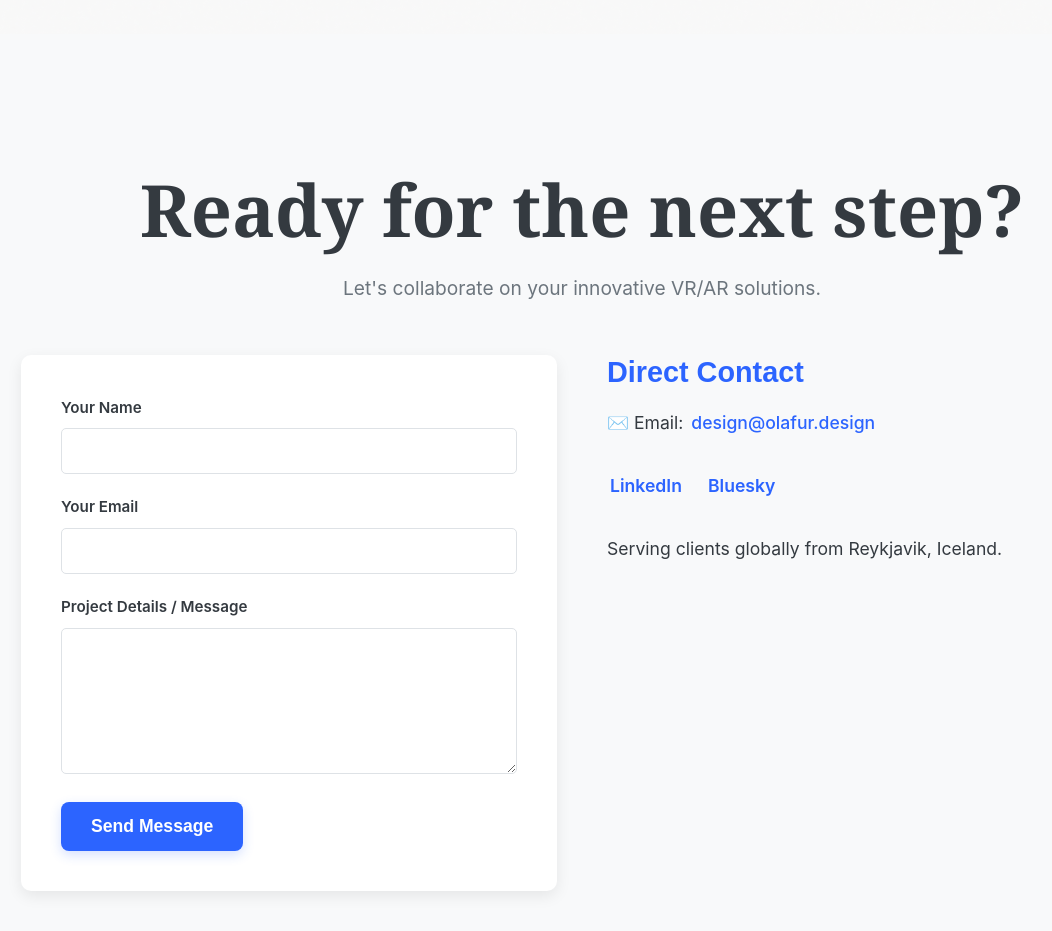
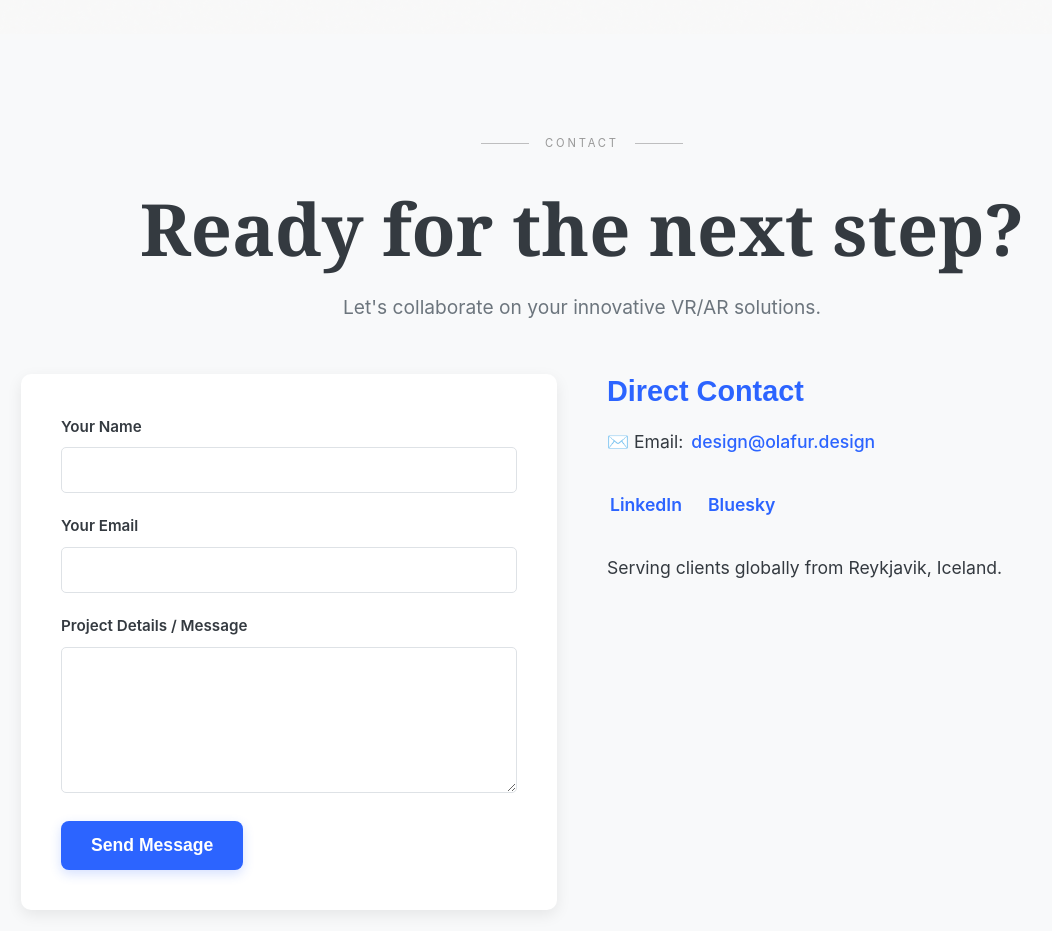
Before and after one commit to MrDeerhurst/OlafurDesign, a Vue app: page / in a window 1280 px wide. Shown: the part 5020-5951 px from the top of the page, without its empty margins (58-1110 px from the left). Built offline with nearby package versions, Linux system fonts and the light colour scheme.

Commit message:
addon 3
minor fixes

```diff
--- a/src/components/ContactSection.vue
+++ b/src/components/ContactSection.vue
@@ -40,6 +40,11 @@ const submitForm = async () => {
 
 <template>
   <section id="contact" class="contact-section">
+    <div class="eyebrow">
+      <span class="eyebrow-line"></span>
+      <span class="eyebrow-text">Contact</span>
+      <span class="eyebrow-line"></span>
+    </div>
     <div class="container">
       <h2 class="Announcer">Ready for the next step?</h2>
       <p class="section-intro">
@@ -100,6 +105,28 @@ const submitForm = async () => {
 </template>
 
 <style scoped>
+.eyebrow {
+  display: flex;
+  align-items: center;
+  justify-content: center;
+  gap: 1rem;
+  margin-bottom: 1.25rem;
+}
+.eyebrow-line {
+  display: block;
+  width: 48px;
+  height: 1px;
+  background: #989898;
+  opacity: 0.6;
+}
+.eyebrow-text {
+  font-family: var(--font-mono);
+  font-size: 0.7rem;
+  letter-spacing: 0.25em;
+  text-transform: uppercase;
+  color: #989898;
+}
+
 .Announcer {
   font-family: "Playfair Display", "Georgia", serif;
   font-size: clamp(2.5rem, 6vw, 4.5rem);
--- a/src/components/Roadmap.vue
+++ b/src/components/Roadmap.vue
@@ -539,7 +539,7 @@ const scrollToSection = (sectionId) => {
 /* ─── Responsive ─── */
 @media (max-width: 720px) {
   .derisk {
-    padding: 4rem 1.5rem 4rem 3.5rem;
+    padding: 1.5rem 1.5rem 1.5rem 3.5rem;
   }
   .timeline {
     grid-template-columns: 1fr;
```
